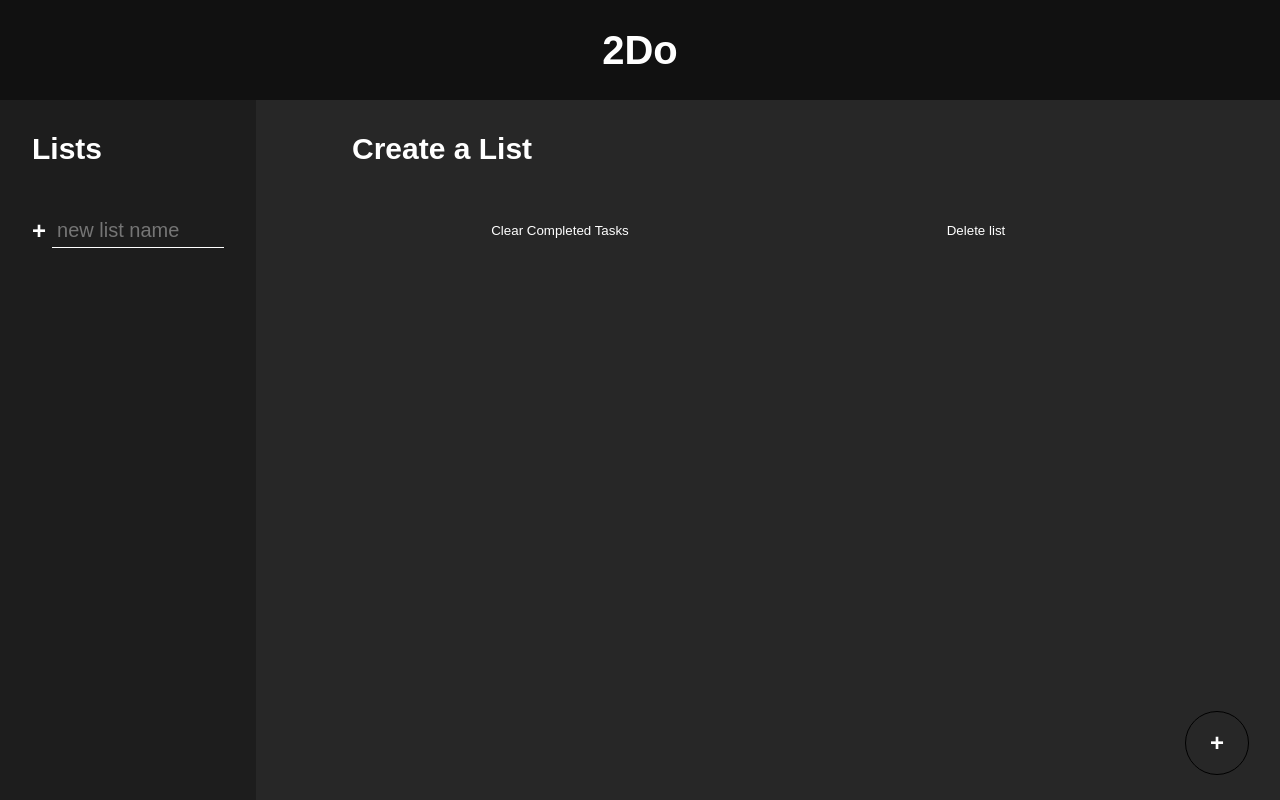
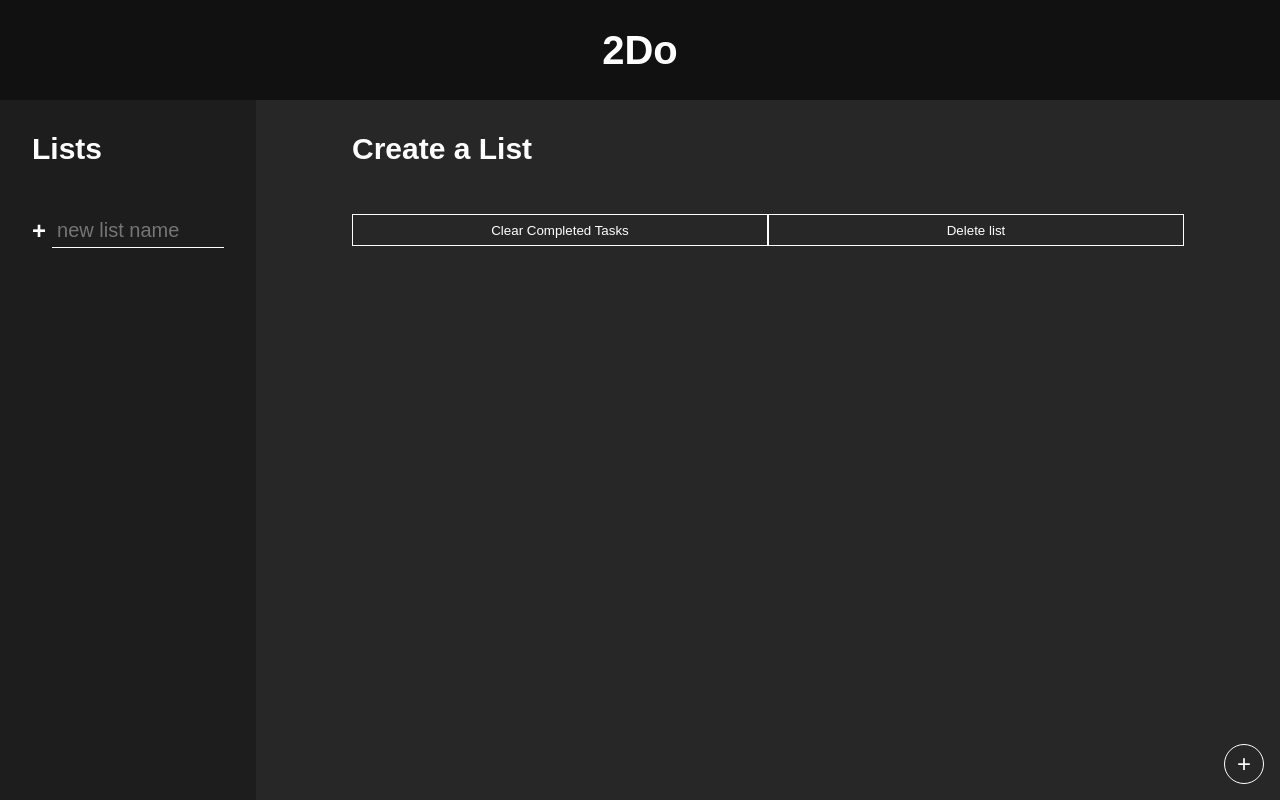
Before and after one commit to PinkTooty/odin-to-do-list, a website built with webpack: page src/template.html in a window 1280 px wide. Built offline with nearby package versions, Linux system fonts and the light colour scheme.

Commit message:
Edit and moved some elements for better accessibility

```diff
--- a/src/main.css
+++ b/src/main.css
@@ -259,24 +259,25 @@ section .tasks {
 	gap: 0.75rem;
 }
 
-.btn.create {
+form .btn.create {
 	margin-right: 0.25em;
 	font-size: 1.5rem;
 	font-weight: 900;
 	transition: opacity 250ms ease-in;
 }
 
-.btn.create:hover {
+form .btn.create:hover {
 	opacity: 0.7;
 }
 
 .btn.create.task {
-	position: absolute;
-	bottom: 25px;
-	right: 25px;
-	width: 4rem;
-	height: 4rem;
-	border: 1px solid black;
+	position: fixed;
+	bottom: 1rem;
+	right: 1rem;
+	width: 2.5rem;
+	height: 2.5rem;
+	font-size: 1.5rem;
+	border: 1px solid white;
 	border-radius: 50%;
 }
 
@@ -284,13 +285,14 @@ section .tasks {
 	background-color: green;
 }
 
-.delete-container {
+.btns-container {
 	display: flex;
-	justify-content: space-around;
+	justify-content: space-evenly;
 	width: 100%;
 }
 
 .btn.delete {
+	border: 1px solid;
 	width: 100%;
 	height: 2rem;
 }
--- a/src/main.js
+++ b/src/main.js
@@ -79,7 +79,6 @@ deleteListBtn.addEventListener('click', () => {
     saveAndRender()
 })
 
-
 newTaskBtn.addEventListener('click', () => {
     taskFormOverlay.style.visibility = 'visible'
     taskForm.style.visibility = 'visible'
@@ -109,6 +108,12 @@ tasksContainer.addEventListener('click', e => {
     }
 })
 
+function exitTaskForm() {
+    taskFormOverlay.style.visibility = 'hidden'
+    taskForm.style.visibility = 'hidden'
+    taskForm.reset()
+}
+
 taskForm.addEventListener('submit', e => {
     e.preventDefault()
     const task = new Task
@@ -120,15 +125,12 @@ taskForm.addEventListener('submit', e => {
         )
     const selectedList = lists.find(list => list.id === selectedListId)
     selectedList.tasks.push(task)
-    console.log(selectedList.tasks)
+    exitTaskForm()
     saveAndRender()
-    exitTaskForm()
 })
 
 taskFormExitBtn.addEventListener('click', () => {
-    taskFormOverlay.style.visibility = 'hidden'
-    taskForm.style.visibility = 'hidden'
-    taskForm.reset()
+    exitTaskForm()
 })
 
 clearTasksBtn.addEventListener('click', () => {
--- a/src/template.html
+++ b/src/template.html
@@ -27,25 +27,9 @@
         </form>
     </aside>
     <section>
-        <h2 data-task-list>Default</h2>
+        <h2 data-task-list></h2>
         <ul class="tasks" data-tasks>
-            <!-- <li class="task">
-                <div class="left">
-                    <input type="checkbox" data-task-id>
-                    <h4 class="task-title">ok</h4>
-                </div>
-                <div class="right">
-                    <span class="material-symbols-outlined priority-icon icon">
-                        circle
-                    </span>
-                    <span class="material-symbols-outlined edit-icon icon">
-                        edit
-                    </span>
-                    <span class="material-symbols-outlined delete-icon icon">
-                        delete
-                    </span>
-                </div>
-            </li> -->
+
         </ul>
         <div class="form-overlay overlay">
             <form action="" class="add-task-form" data-new-task-form>
@@ -76,24 +60,13 @@
                 </div>
             </form>
         </div>
-        <button class="btn create task" data-new-task-btn>+</button>
-        <div class="delete-container">
+        <div class="btns-container">
             <button class="btn delete" data-clear-task-btn>Clear Completed Tasks</button>
             <button class="btn delete" data-delete-list-btn>Delete list</button>
+            <button class="btn create task" data-new-task-btn>+</button>
         </div>
     </section>
     <div class="modal-overlay overlay">
-        <!-- <div class="task-modal-container">
-            <div class="modal-header-container">
-                <h4 class="task-title">Testing</h4>
-                <label for="task_title">Title:</label>
-                <input type="text">
-                <div class="exit exit-modal">[X]</div>
-            </div>
-            <div class="task-dueDate">9/21</div>
-            <div class="task-desc">adasdawda</div>
-            <div class="task-prior">low</div>
-        </div> -->
     </div>
 </body>
 
```
Also changed, not shown: README.md, dist/index.html, dist/main.bundle.js.
